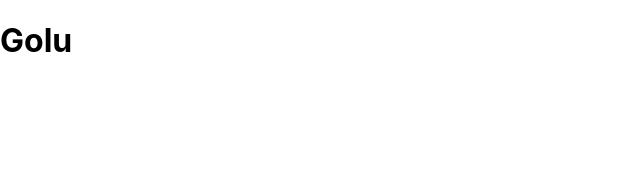
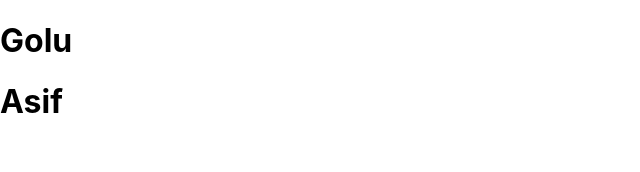
Before and after one commit to Golu0512/dashboard, a React (Create React App) app: page / in a window 1280 px wide. Shown: the top 172 px of the page, without its empty margins (0-640 px from the left). Built offline with nearby package versions, Linux system fonts and the light colour scheme.

Commit message:
second commit

```diff
--- a/src/App.js
+++ b/src/App.js
@@ -5,6 +5,7 @@ function App() {
   return (
     <>
       <h1>Golu</h1>
+      <h1>Asif</h1>
     </>
   );
 }
```
